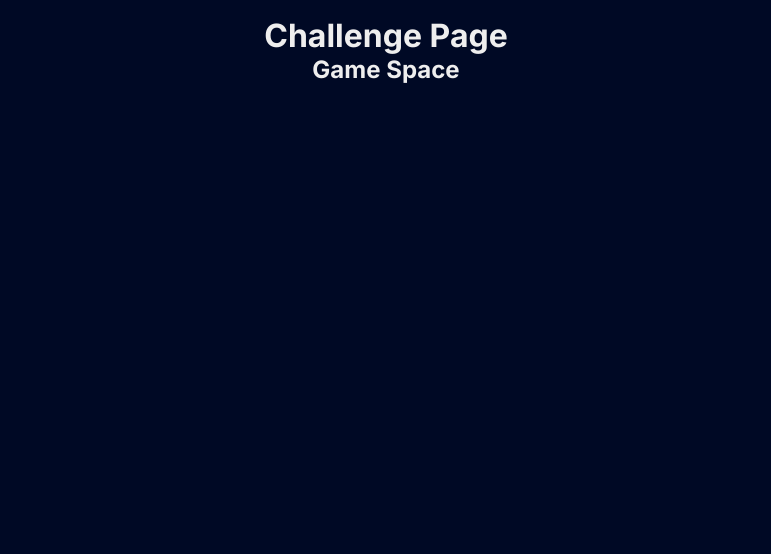
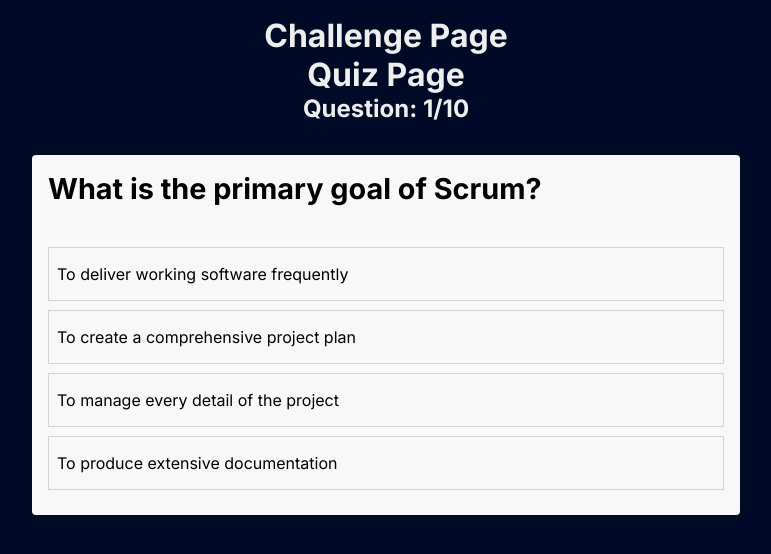
Before and after one commit to luismercon/scrumquiz, a Next.js app: page /challenge in a window 1280 px wide. Both pictures are taken after a click on the button "Start". Shown: the top 554 px of the page, without its empty margins (254-1025 px from the left). Built offline with nearby package versions, Linux system fonts and the light colour scheme.

Commit message:
single mode working on challenge page

```diff
--- a/app/challenge/page.js
+++ b/app/challenge/page.js
@@ -1,13 +1,63 @@
 'use client';
 import React, { useState } from 'react';
+import { quiz } from '../data';
+import confetti from 'canvas-confetti';
+import WrongAnswerModal from '../components/WrongAnswerModal'
 
 const page = () => {
 
     const [isStarted, setStart] = useState(false);
+    const [activeQuestion, setActiveQuestion] = useState(0);
+    const [selectedAnswer, setSelectedAnswer] = useState(false);
+    const [selectedAnswerIndex, setSelectedAnswerIndex] = useState(null);
+    const [showResult, setShowResult] = useState(false);
+    const [result, setResult] = useState({ score: 0, correctAnswers: 0, wrongAnswers: 0 });
+    const [showWrongAnswerModal, setShowWrongAnswerModal] = useState(false);
+    const [timer, setTimer] = useState(120); // 2 minutes in seconds
+
+    const { question, answers, correctAnswer } = quiz.questions[activeQuestion];
 
     const handleStart = () => {
         setStart(true);
     }
+
+    const handleAnswerSelection = (answer, index) => {
+        setSelectedAnswerIndex(index);
+        const isCorrect = answer === correctAnswer;
+        setSelectedAnswer(isCorrect);
+
+        if (isCorrect) {
+            confetti({ particleCount: 200, spread: 170, origin: { y: 0.6 } });
+        }
+
+        if (!isCorrect) {
+            setShowWrongAnswerModal(true);
+            setTimer(120); // Reset timer to 2 minutes
+        }
+
+        updateResult(isCorrect);
+    };
+
+    const updateResult = (isCorrect) => {
+        setResult((prev) => ({
+            ...prev,
+            score: isCorrect ? prev.score + 1 : prev.score,
+            correctAnswers: isCorrect ? prev.correctAnswers + 1 : prev.correctAnswers,
+            wrongAnswers: isCorrect ? prev.wrongAnswers : prev.wrongAnswers + 1
+        }));
+    };
+
+    const goToNextQuestion = () => {
+        const isLastQuestion = activeQuestion === quiz.questions.length - 1;
+        if (isLastQuestion) {
+            setShowResult(true);
+            setActiveQuestion(0);
+        } else {
+            setActiveQuestion((prev) => prev + 1);
+        }
+        setSelectedAnswer(false);
+        setSelectedAnswerIndex(null);
+    };
 
 
     return (
@@ -20,7 +70,9 @@
             {
                 isStarted &&
                 <div>
-                    <h2>Game Space</h2>
+                    <h1>Quiz Page</h1>
+                    {!showResult ? <Quiz activeQuestion={activeQuestion} question={question} answers={answers} selectedAnswer={selectedAnswer} selectedAnswerIndex={selectedAnswerIndex} handleAnswerSelection={handleAnswerSelection} goToNextQuestion={goToNextQuestion} /> : <Results result={result} />}
+                    {showWrongAnswerModal && <WrongAnswerModal timer={timer} setTimer={setTimer} closeModal={() => setShowWrongAnswerModal(false)} />}
                 </div>
             }
 
@@ -30,4 +82,40 @@
 
 }
 
+const Quiz = ({ activeQuestion, question, answers, selectedAnswer, selectedAnswerIndex, handleAnswerSelection, goToNextQuestion }) => (
+    <div>
+        <h2>
+            Question: {activeQuestion + 1}
+            <span>/{quiz.questions.length}</span>
+        </h2>
+        <div className="quiz-container">
+            <h3>{question}</h3>
+            {answers.map((answer, idx) => (
+                <li key={idx}
+                    onClick={() => handleAnswerSelection(answer, idx)}
+                    className={selectedAnswerIndex === idx ? 'li-selected' : 'li-hover'}
+                    style={{
+                        backgroundColor: selectedAnswer && answer === answers[selectedAnswerIndex] ? 'green' : 'transparent',
+                        color: selectedAnswer && answer === answers[selectedAnswerIndex] ? 'white' : '#000105'
+                    }}>
+                    {answer}
+                </li>
+            ))}
+            {selectedAnswer && (
+                <button onClick={goToNextQuestion} className="btn">
+                    {activeQuestion === quiz.questions.length - 1 ? 'Finish' : 'Next'}
+                </button>
+            )}
+        </div>
+    </div>
+);
+
+const Results = ({ result }) => (
+    <div className="quiz-container">
+        <h3>Welcome to the finish line!</h3>
+        <img src="/finish_line2.png" alt="Finish Line" className="responsive-image" />
+        <button onClick={() => window.location.reload()}>Restart</button>
+    </div>
+);
+
 export default page;
```
